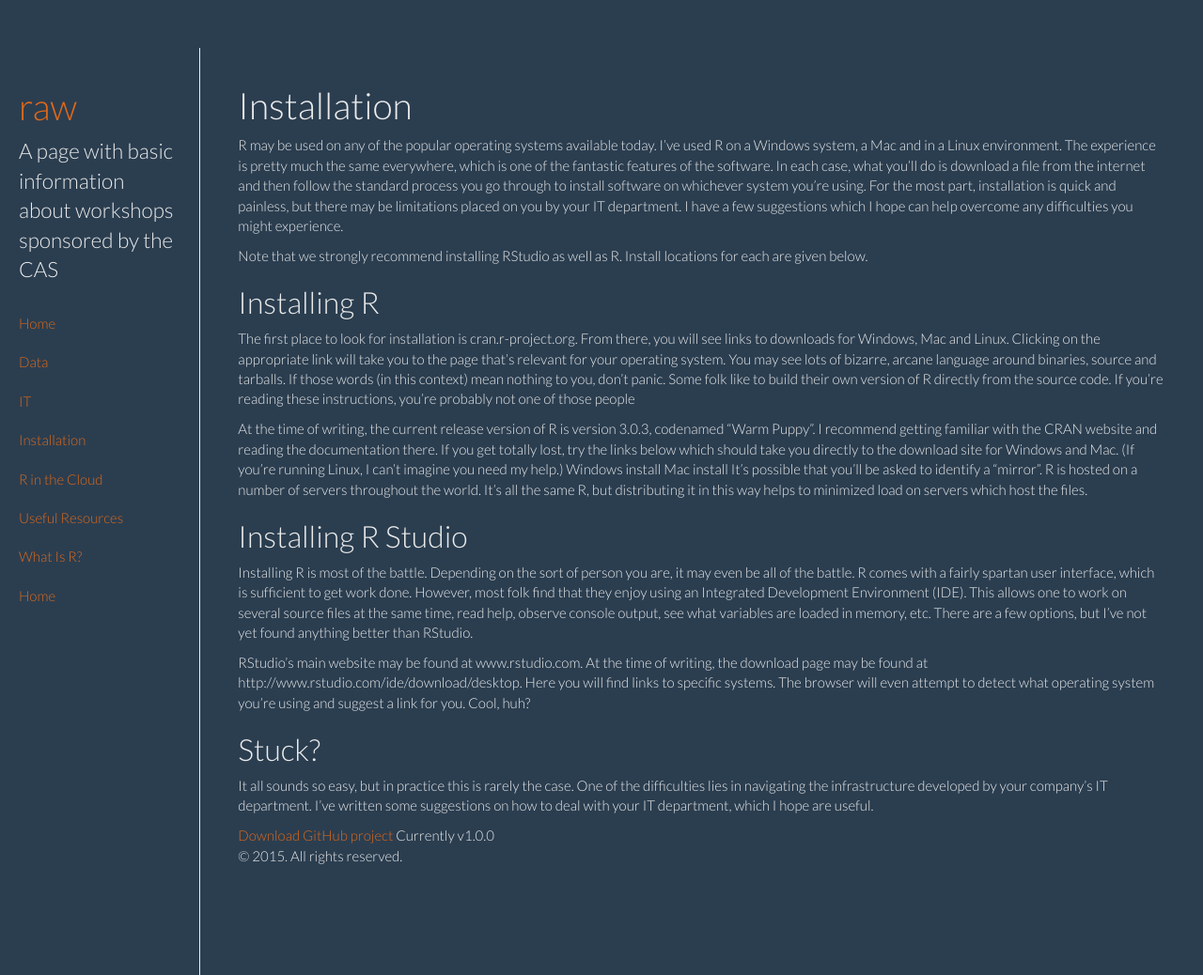
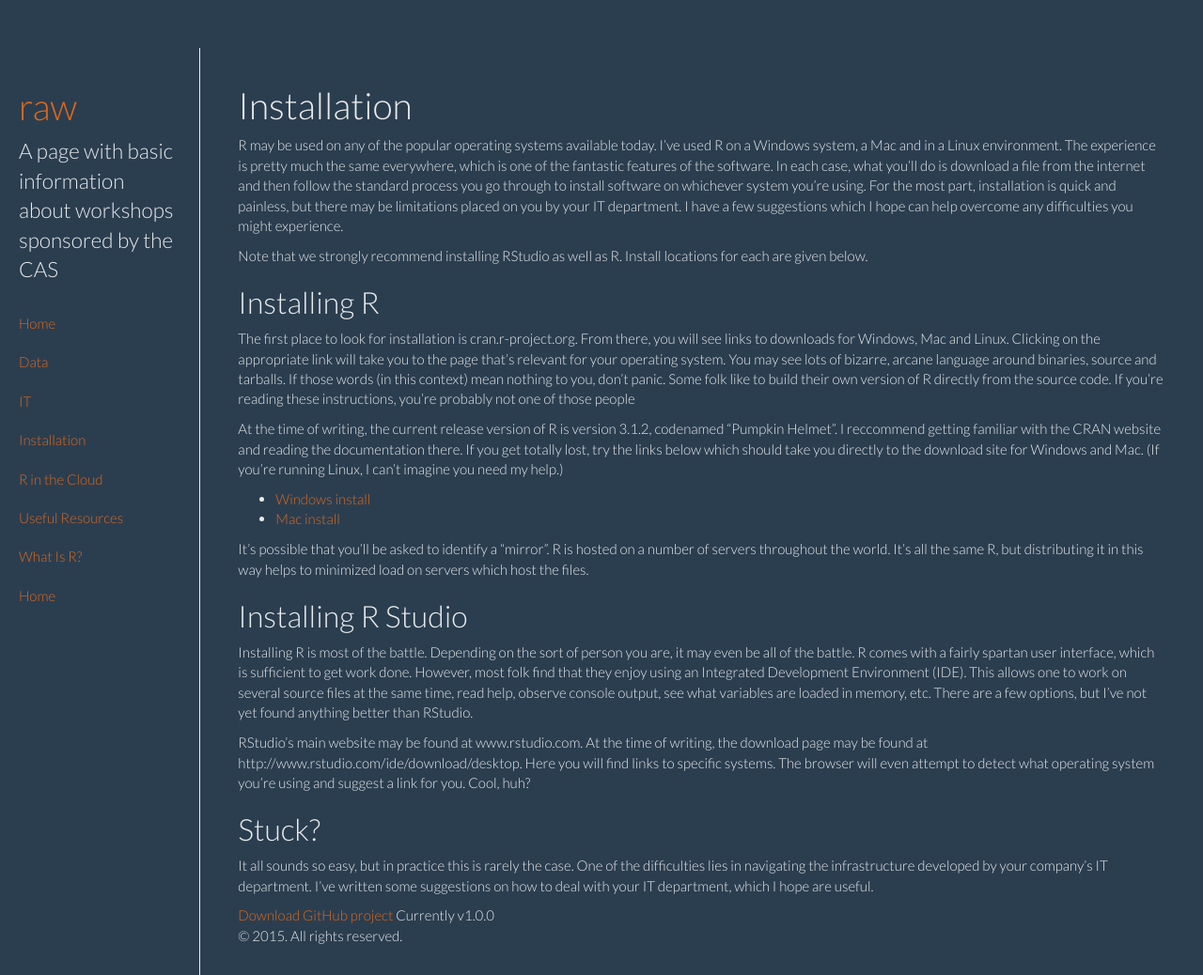
Before and after one commit to PirateGrunt/raw, a Jekyll site: the page built from Installation.md, in a window 1280 px wide and 1038 px high. Shown: the whole window at 94% size. Built offline with Jekyll 4.4.1, drawn with Linux system fonts in a browser that asks for light colours; nearby versions of some CDN libraries; library files that are not in the unit come from our copies.

Commit message:
Minor changes

```diff
--- a/Installation.md
+++ b/Installation.md
@@ -11,9 +11,11 @@ Note that we strongly recommend installing RStudio as well as R. Install locatio
 
 The first place to look for installation is cran.r-project.org. From there, you will see links to downloads for Windows, Mac and Linux. Clicking on the appropriate link will take you to the page that's relevant for your operating system. You may see lots of bizarre, arcane language around binaries, source and tarballs. If those words (in this context) mean nothing to you, don't panic. Some folk like to build their own version of R directly from the source code. If you're reading these instructions, you're probably not one of those people
 
-At the time of writing, the current release version of R is version 3.0.3, codenamed "Warm Puppy". I recommend getting familiar with the CRAN website and reading the documentation there. If you get totally lost, try the links below which should take you directly to the download site for Windows and Mac. (If you're running Linux, I can't imagine you need my help.)
-Windows install
-Mac install
+At the time of writing, the current release version of R is version 3.1.2, codenamed "Pumpkin Helmet". I reccommend getting familiar with the CRAN website and reading the documentation there. If you get totally lost, try the links below which should take you directly to the download site for Windows and Mac. (If you're running Linux, I can't imagine you need my help.)
+
+* [Windows install](http://cran.revolutionanalytics.com/bin/windows/)
+* [Mac install](http://cran.revolutionanalytics.com/bin/macosx/)
+
 It's possible that you'll be asked to identify a "mirror". R is hosted on a number of servers throughout the world. It's all the same R, but distributing it in this way helps to minimized load on servers which host the files.
 
 ## Installing R Studio
```
Also changed, not shown: Data.md (+5 -1 lines).
